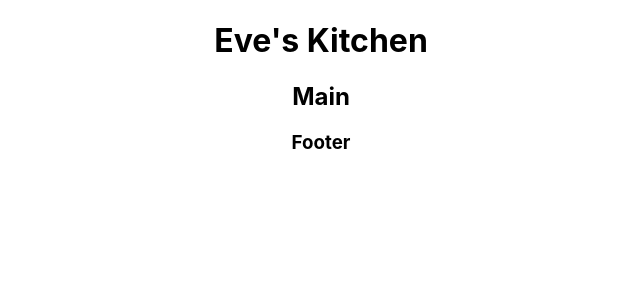
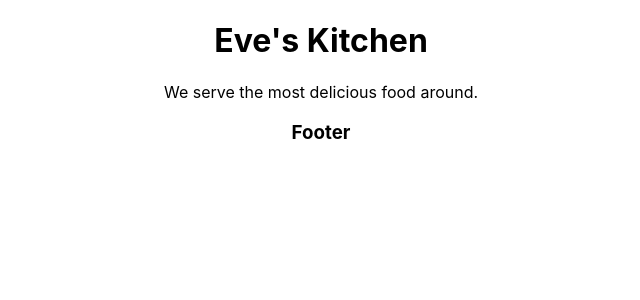
Before and after one commit to waihon/react-js-essential, a React (Create React App) app: page / in a window 1280 px wide. Shown: the top 300 px of the page, without its empty margins (319-959 px from the left). Built offline with nearby package versions, Linux system fonts and the light colour scheme.

Commit message:
Implement Main component and replace h2 with that

```diff
--- a/src/App.js
+++ b/src/App.js
@@ -8,11 +8,19 @@
   );
 }
 
+function Main() {
+  return(
+    <section>
+      <p>We serve the most delicious food around.</p>
+    </section>
+  );
+}
+
 function App() {
   return (
     <div className="App">
       <Header />
-      <h2>Main</h2>
+      <Main />
       <h3>Footer</h3>
     </div>
   );
```
